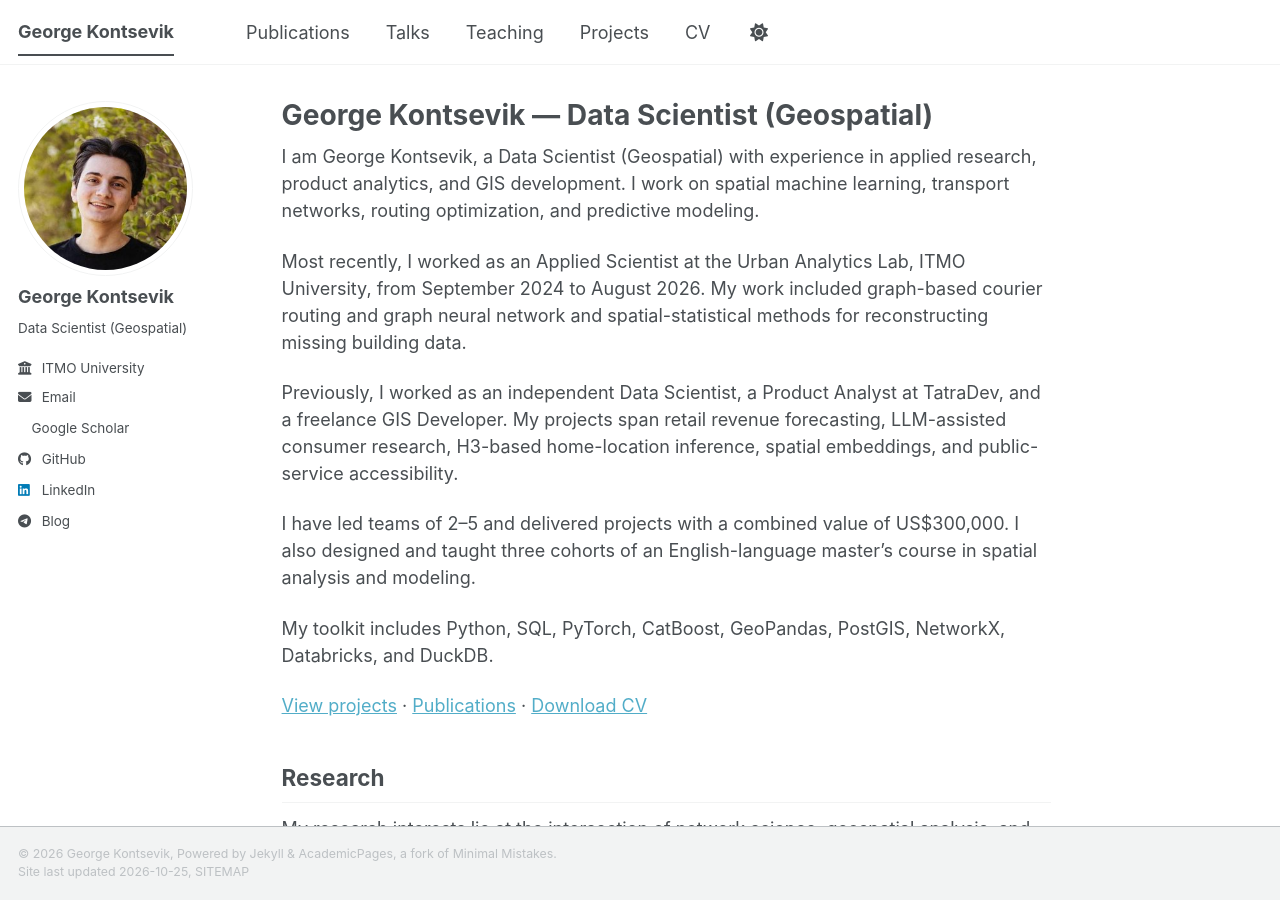
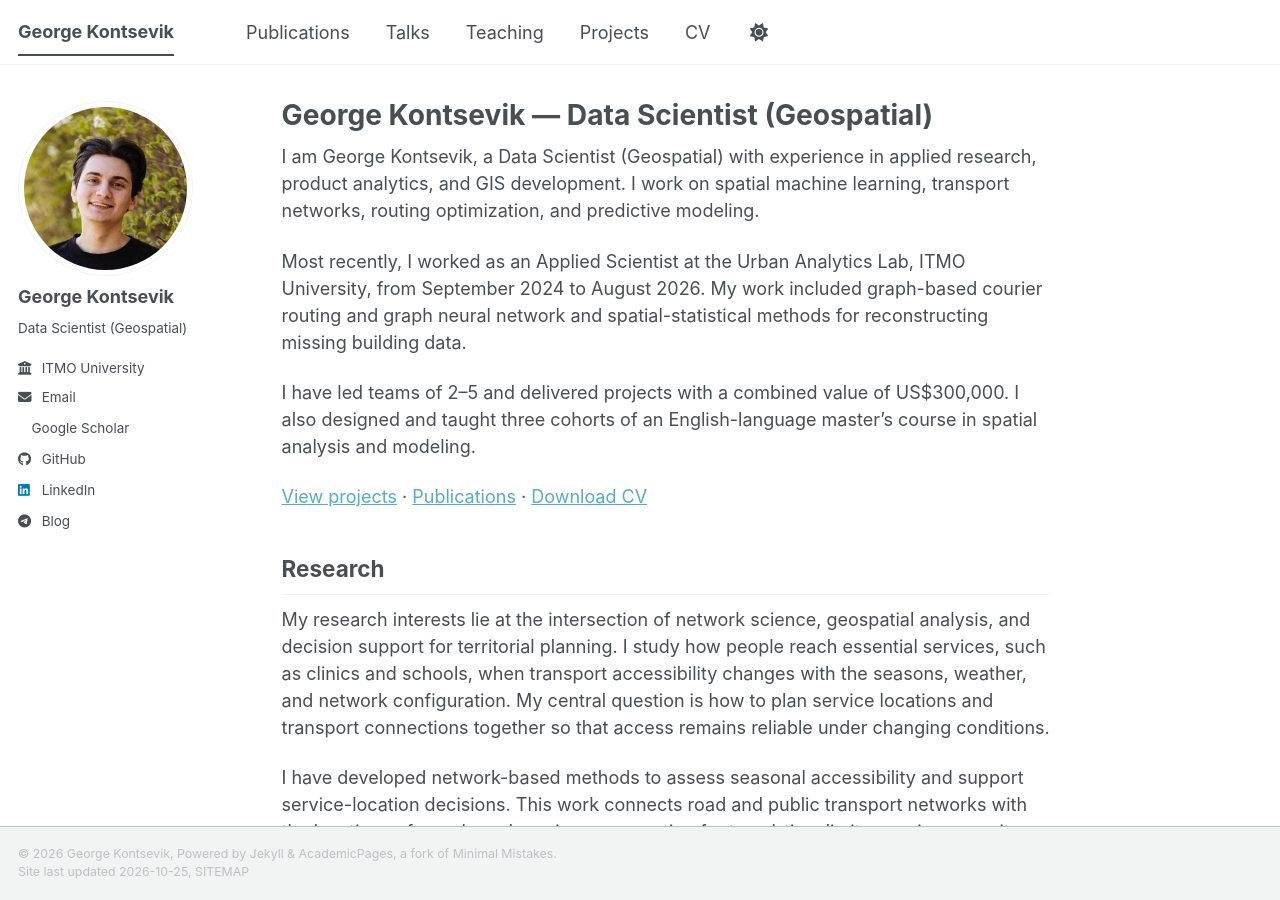
Before and after one commit to GeorgeKontsevik/GeorgeKontsevik.github.io, a Jekyll site: the page built from _pages/about.md, in a window 1280 px wide and 900 px high. Built offline with Jekyll 4.4.1, drawn with Linux system fonts in a browser that asks for light colours; a style sheet for code colours, icons or effects is not loaded.

Commit message:
Remove previous roles and toolkit paragraphs from homepage

```diff
--- a/_pages/about.md
+++ b/_pages/about.md
@@ -14,11 +14,7 @@ I am George Kontsevik, a Data Scientist (Geospatial) with experience in applied
 
 Most recently, I worked as an Applied Scientist at the Urban Analytics Lab, ITMO University, from September 2024 to August 2026. My work included graph-based courier routing and graph neural network and spatial-statistical methods for reconstructing missing building data.
 
-Previously, I worked as an independent Data Scientist, a Product Analyst at TatraDev, and a freelance GIS Developer. My projects span retail revenue forecasting, LLM-assisted consumer research, H3-based home-location inference, spatial embeddings, and public-service accessibility.
-
 I have led teams of 2–5 and delivered projects with a combined value of US$300,000. I also designed and taught three cohorts of an English-language master’s course in spatial analysis and modeling.
-
-My toolkit includes Python, SQL, PyTorch, CatBoost, GeoPandas, PostGIS, NetworkX, Databricks, and DuckDB.
 
 [View projects](/portfolio/) · [Publications](/publications/) · [Download CV](/files/George_Kontsevik_Resume.pdf)
 
```
